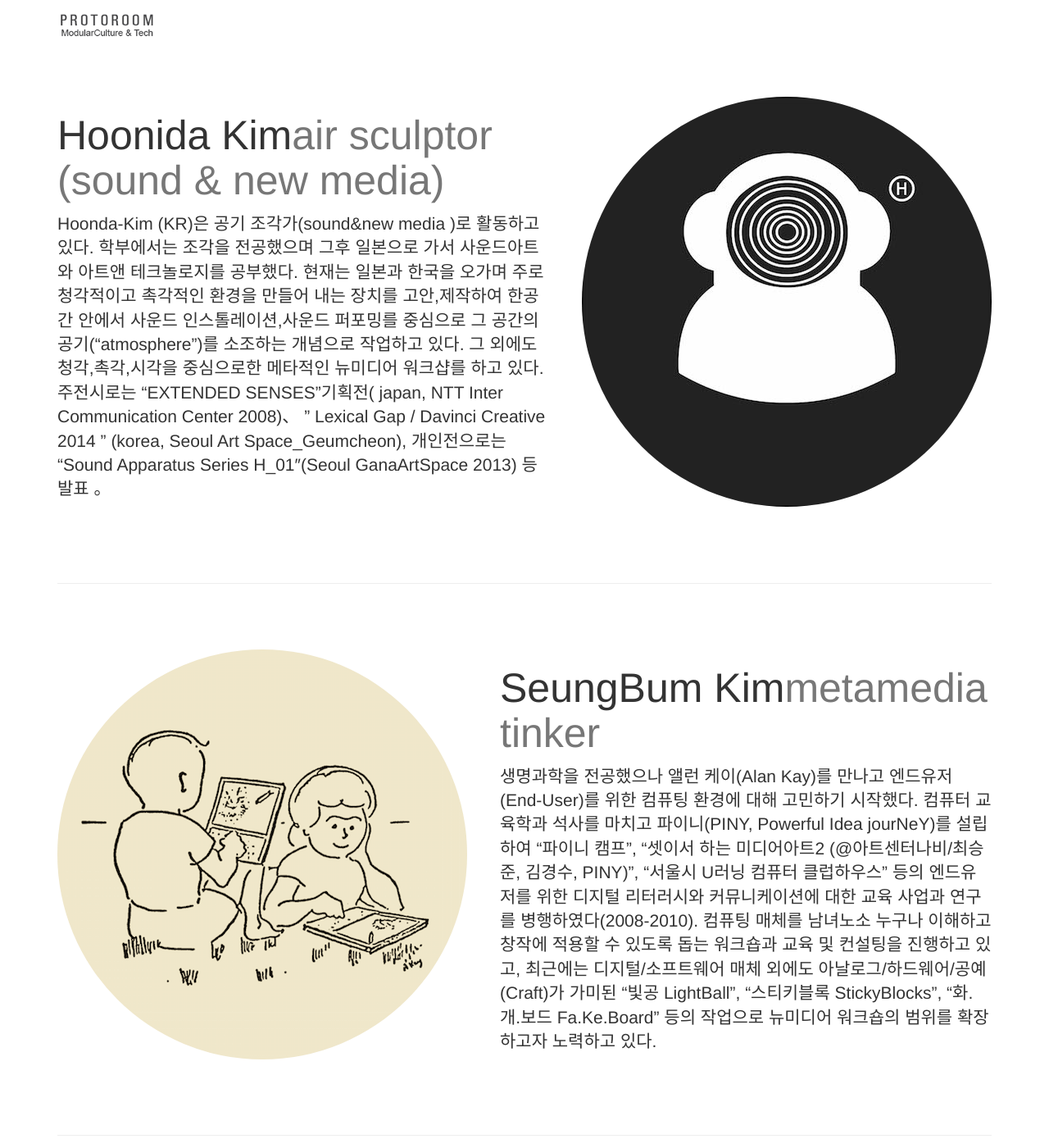
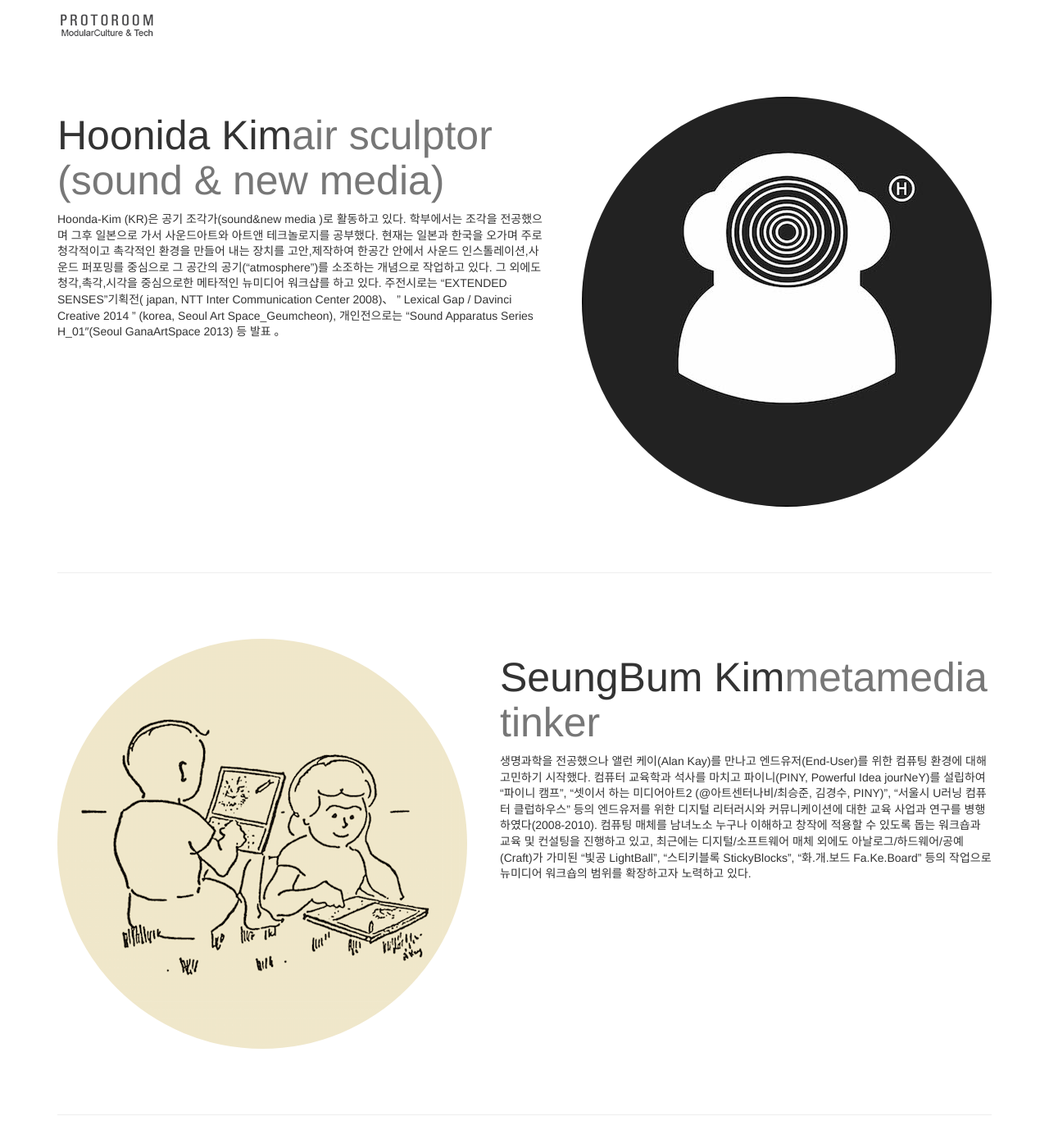
Before and after one commit to PROTOROOM/PROTOROOM, a Jekyll site: the page built from index.html, in a window 1280 px wide and 1400 px high, scrolled down 333 px. Shown: the whole window at 82% size. Built offline with Jekyll 4.4.1, drawn with Linux system fonts in a browser that asks for light colours.

Commit message:
change font size

```diff
--- a/assets/_sass/bootstrap/_type.scss
+++ b/assets/_sass/bootstrap/_type.scss
@@ -66,7 +66,7 @@ p {
   line-height: 1.4;
 
   @media (min-width: $screen-sm-min) {
-    font-size: ($font-size-base * 1.5);
+    font-size: ($font-size-base * 1);
   }
 }
 
```
